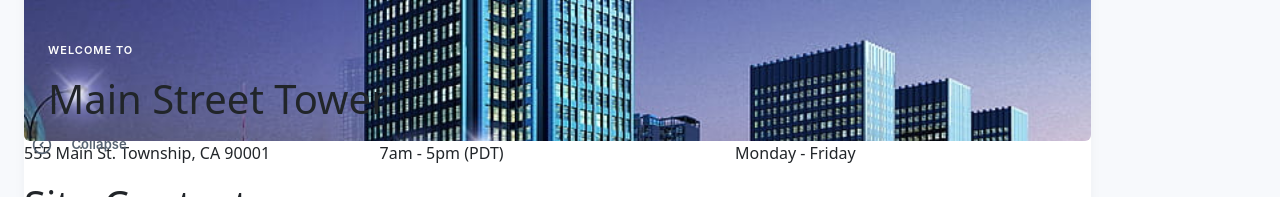
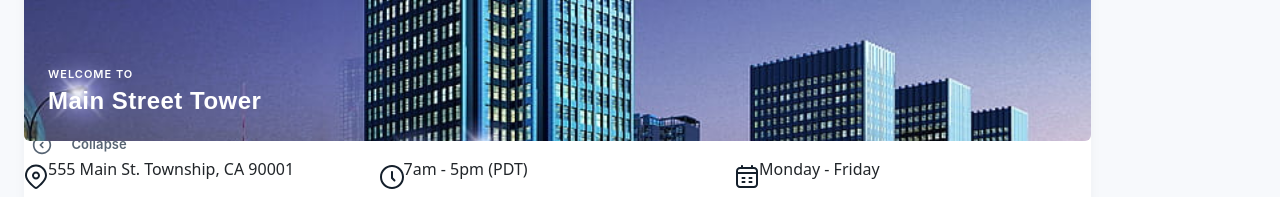
Before and after one commit to PrachiCitrusbug/site-4-voyage-control, a plain HTML site: page index.html in a window 1280 px wide. Shown: the part 603-800 px from the top of the page. Drawn offline with nearby package versions, Linux system fonts and the light colour scheme; a web font is replaced by a local one.

Commit message:
banner dashboard view

```diff
--- a/assets/styles/style.css
+++ b/assets/styles/style.css
@@ -232,14 +232,33 @@ body {
 
 .banner-content > .banner-text{
     margin-top: 44px;
+    padding: 24px 0px;
 }
 
 .banner-text p{
-    font-family: Inter;
+    font-family: 'Inter', sans-serif;
     font-size: 11px;
     font-weight: 600;
     line-height: 18px;
     letter-spacing: 1px;
     text-align: left;
     color: rgba(255, 255, 255, 1);
+    margin-bottom: 2px;
 }
+
+.banner-text h1{
+    font-family: 'Poppins', sans-serif;
+    font-size: 24px;
+    font-weight: 700;
+    line-height: 32px;
+    letter-spacing: 0.5px;
+    text-align: left;
+    color: rgba(255, 255, 255, 1);
+    margin-bottom: 0;
+}
+
+.availability-info > .col{
+    display: flex;
+    flex-direction: row;
+    margin: 16px 0px;
+}
--- a/index.html
+++ b/index.html
@@ -95,6 +95,7 @@
                 </div>
                 <div class="col-lg-10 g-0">
                     <div class="dashboard-view" id="dashboard-collapse">
+                        <!--dashboard banner-->
                         <div class="banner">
                             <img class="banner-img" src="assets/images/banner.jpg" alt="main street image">
                             <div class="banner-content">
@@ -105,15 +106,18 @@
                                 </div>
                             </div>
                         </div>
-
-                        <div class="row g-0">
+                        <!-- availability bar -->
+                        <div class="row g-0 availability-info">
                             <div class="col">
+                                <img src="assets/images/Location.svg" alt="location icon">
                                 <address>555 Main St. Township, CA 90001</address>
                             </div>
                             <div class="col">
+                                <img src="assets/images/time-black.svg" alt="clock icon">
                                 <p>7am - 5pm (PDT)</p>
                             </div>
                             <div class="col">
+                                <img src="assets/images/calendar-black.svg" alt="calendar icon">
                                 <p>Monday - Friday</p>
                             </div>
                         </div>
```
Also changed, not shown: assets/images/Location.png (deleted), assets/images/Location.svg (added), assets/images/calendar-black.svg (added), assets/images/time-black.svg (added).
